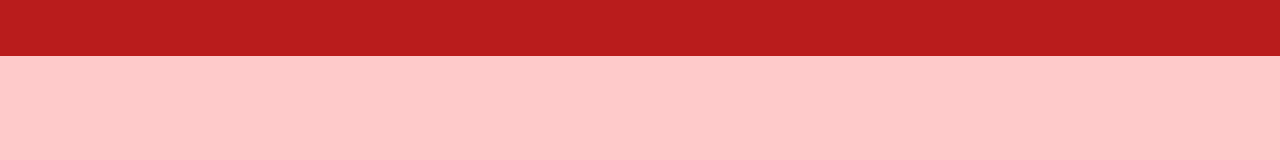
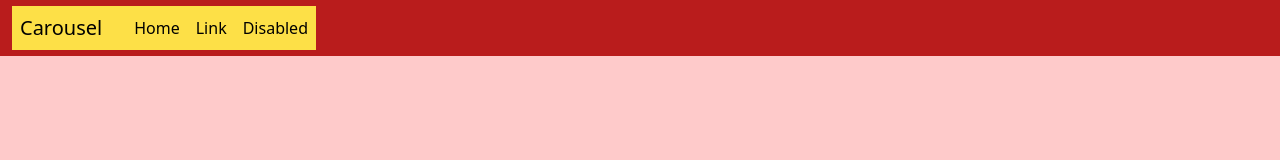
Before and after one commit to Juliangasa/carousel_tailwind_outlined, a plain HTML site: page index.html in a window 1280 px wide. Drawn offline with nearby package versions, Linux system fonts and the light colour scheme.

Commit message:
unordered list in the navbar outlined

```diff
--- a/index.html
+++ b/index.html
@@ -8,8 +8,15 @@
 </head>
 <body class="box-border m-0 p-0 bg-red-200">
     <header class="w-full h-14 bg-black">
-        <nav class="w-full h-full py-2 bg-red-700">
-            <div></div>
+        <nav class="w-full h-full py-2 px-3 bg-red-700 flex items-center">
+            <div class="w-fit h-fit bg-orange-400">
+                <ul class="w-fit h-fit bg-yellow-300 flex items-center">
+                    <li class="mr-4 p-2"><a class="text-xl" href="#">Carousel</a></li>
+                    <li class="p-2"><a class="text-base" href="#">Home</a></li>
+                    <li class="p-2"><a class="text-base" href="#">Link</a></li>
+                    <li class="p-2"><a class="text-base" href="#">Disabled</a></li>
+                </ul>
+            </div>
             <div></div>
         </nav>
     </header>
```
